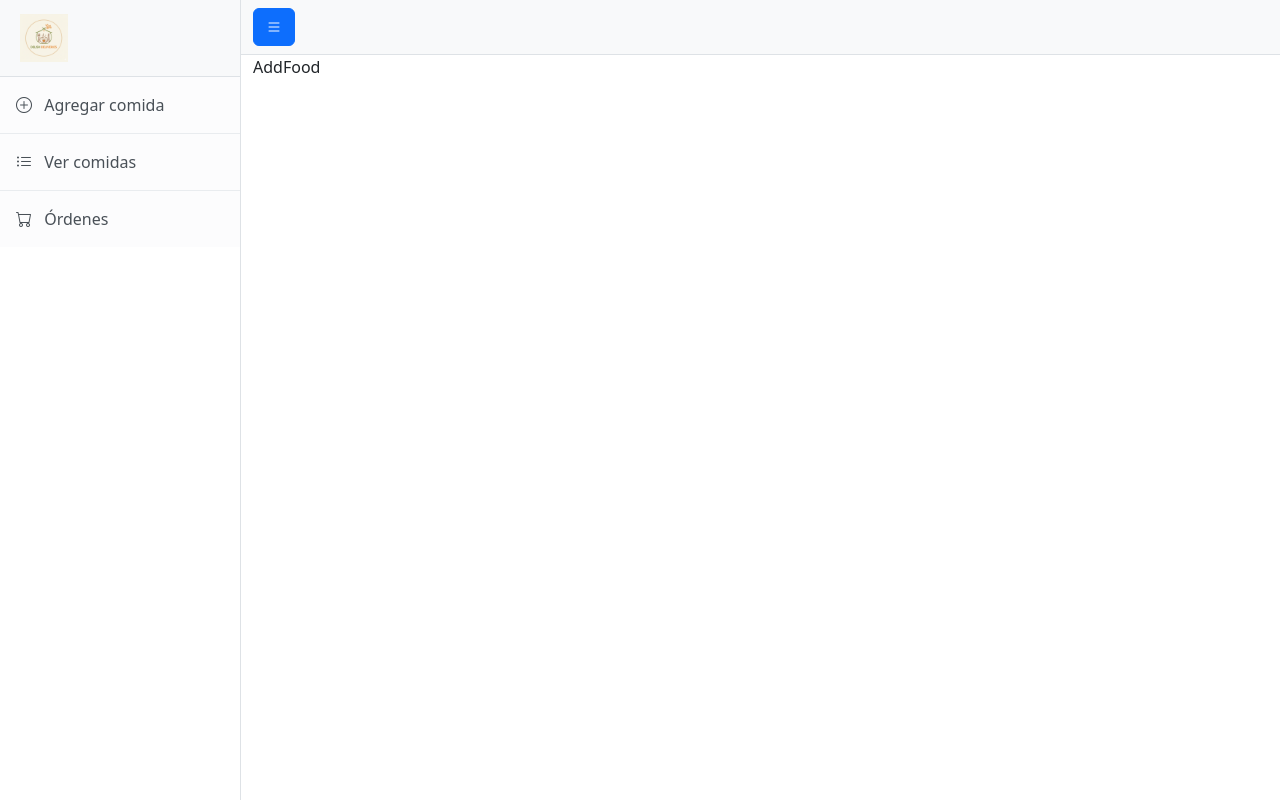
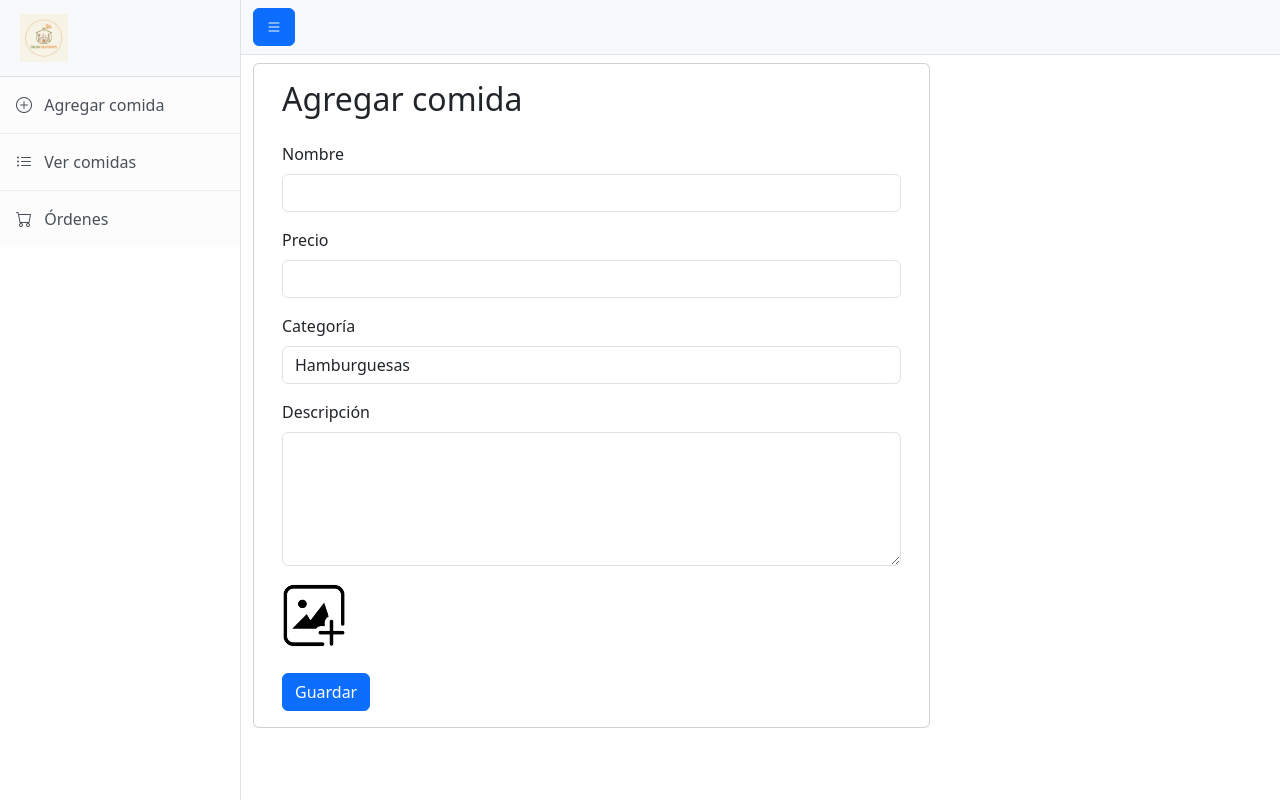
Before and after one commit to Cr1sti4n85/online-delivery-front, a React (Vite) app: page /add in a window 1280 px wide. Built offline with nearby package versions, Linux system fonts and the light colour scheme.

Commit message:
Create AddFood component

```diff
--- a/src/pages/AddFood.tsx
+++ b/src/pages/AddFood.tsx
@@ -1,5 +1,83 @@
+import { assets } from "../assets/assets";
+
 const AddFood = () => {
-  return <div>AddFood</div>;
+  return (
+    <div className="container mt-2">
+      <div className="row">
+        <div className="card col-md-8">
+          <div className="card-body">
+            <h2 className="mb-4">Agregar comida</h2>
+            <form>
+              <div className="mb-3">
+                <label htmlFor="name" className="form-label">
+                  Nombre
+                </label>
+                <input
+                  type="text"
+                  className="form-control"
+                  id="name"
+                  required
+                  name="name"
+                />
+              </div>
+              <div className="mb-3">
+                <label htmlFor="price" className="form-label">
+                  Precio
+                </label>
+                <input
+                  type="number"
+                  className="form-control"
+                  id="price"
+                  required
+                  name="price"
+                  min={0}
+                />
+              </div>
+              <div className="mb-3">
+                <label htmlFor="category" className="form-label">
+                  Categoría
+                </label>
+                <select name="category" id="category" className="form-control">
+                  <option value="Burgers">Hamburguesas</option>
+                  <option value="Pizzas">Pizzas</option>
+                  <option value="Desserts">Postres</option>
+                  <option value="Sushi">Sushi</option>
+                  <option value="Salads">Ensaladas</option>
+                </select>
+              </div>
+              <div className="mb-3">
+                <label htmlFor="description" className="form-label">
+                  Descripción
+                </label>
+                <textarea
+                  className="form-control"
+                  id="description"
+                  rows={5}
+                  required
+                  name="description"
+                ></textarea>
+              </div>
+              <div className="mb-3">
+                <label htmlFor="image" className="form-label">
+                  <img src={assets.upload} alt="upload icon" width={64} />
+                </label>
+                <input
+                  type="file"
+                  className="form-control"
+                  id="image"
+                  required
+                  hidden
+                />
+              </div>
+              <button type="submit" className="btn btn-primary">
+                Guardar
+              </button>
+            </form>
+          </div>
+        </div>
+      </div>
+    </div>
+  );
 };
 
 export default AddFood;
```
Also changed, not shown: src/assets/upload.png.
